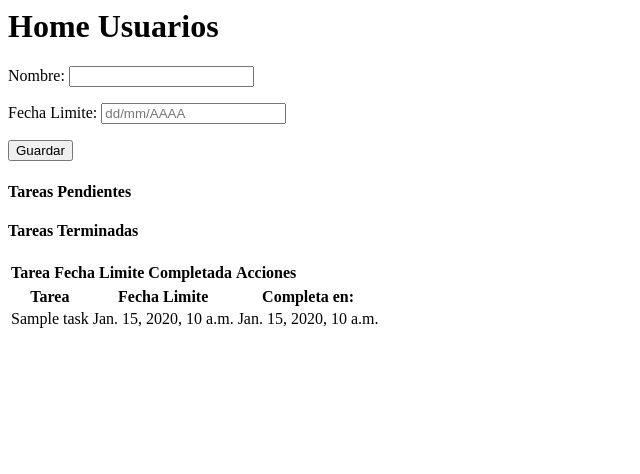
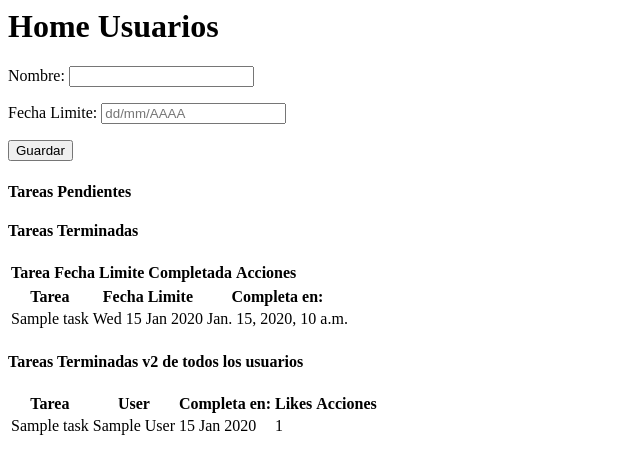
Before and after one commit to stephfz/exam_prep_cd-django, a Django app: template proyecto_final/apps/tasks/templates/home.html in a window 1280 px wide. Shown: the top 474 px of the page, without its empty margins (0-640 px from the left). Run offline with Django 3.2, Linux system fonts and the light colour scheme; tables that the repository leaves empty hold one stand-in row (values such as "Sample post"); the template is opened without the code that fills it: values that come from a table or form of the project are taken from there, most other values are stand-ins (such as "Sample title", 1, 10 or a date in 2020); lists and menus that the app fills with data are empty; parts of the project's set-up code (start-up, migrations or seed data) failed here and were passed over; some libraries are stand-ins or nearby versions.

Commit message:
exam review

```diff
--- a/proyecto_final/apps/tasks/forms/task.py
+++ b/proyecto_final/apps/tasks/forms/task.py
@@ -6,7 +6,7 @@
 class TaskForm(forms.ModelForm):
     class Meta:
         model = Task
-        fields = ['name', 'due_date', 'completed']
+        fields = ['name', 'due_date', 'completed'] #"__all__"
         widgets = {
             'completed' : forms.CheckboxInput()
         }
--- a/proyecto_final/apps/tasks/models.py
+++ b/proyecto_final/apps/tasks/models.py
@@ -23,8 +23,7 @@
         )
 
 def ValidarFecha(cadena):
-    print ("====DueDate: ", cadena)
-    if len(cadena) == 0:
+    if len(str(cadena)) == 0:
         raise ValidationError(
             f"Fecha Invalida"
         )
@@ -56,10 +55,11 @@
 
     @staticmethod
     def user_exists(email):
-        results = User.objects.filter(email = email)
+        results = User.objects.filter(email = email).exists()
         if len(results) == 0:
             return False
         return True
+        #return User.objects.filter(email = email).exists()
 
 
 class TaskManager(models.Manager):
@@ -80,4 +80,5 @@
     created_at = models.DateTimeField(auto_now_add=True)
     updated_at = models.DateTimeField(auto_now=True)
     user = models.ForeignKey(User, related_name="tasks", on_delete=models.CASCADE)
+    likes   = models.ManyToManyField(User, related_name='likes')
     objects = TaskManager()
--- a/proyecto_final/apps/tasks/static/css/style.css
+++ b/proyecto_final/apps/tasks/static/css/style.css
@@ -1,3 +1,8 @@
 .errorlist{
     color: red;
       }
+
+label {
+  width: 100px;
+  display: inline-block;
+  }
--- a/proyecto_final/apps/tasks/templates/home.html
+++ b/proyecto_final/apps/tasks/templates/home.html
@@ -53,7 +53,7 @@
 {% for task in tasks_pending %}
 <tr>
 <td>{{task.name}}</td>
-<td>{{task.due_date}}</td>
+<td>{{task.due_date|date:"D d M Y"}}</td>
 <td>{{task.completed}}</td>
 <td> <a href ="/task_detail/{{task.id}}">  Editar</a> </td>
 </tr>
@@ -70,10 +70,39 @@
     {% for task in tasks_completed %}
     <tr>
         <td>{{task.name}}</td>
-        <td>{{task.due_date}}</td>
+        <td>{{task.due_date|date:"D d M Y"}}</td>
         <td>{{task.updated_at}}</td>
     </tr>
     {%endfor%}
 
 
 </table>
+
+
+<h4>Tareas Terminadas v2 de todos los usuarios</h4>
+
+<table>
+    <th>Tarea</th>
+    <th>User</th>
+    <th>Completa en:</th>
+    <th>Likes</th>
+    <th>Acciones</th>
+    {% for task in all_tasks %}
+    <tr>
+        <td>{{task.name}}</td>
+        <td>{{task.user.name}}</td>
+        <td>{{task.due_date|date:"d M Y"}}</td>
+        <td>{{task.likes.count}}</td>
+        {% if task.user.id != request.session.logged_user_id %}
+            {%if task not in user.likes.all%}
+                <td><a href="{% url 'like' task_id=task.id %}"> Like </a></td>
+            {%endif%}
+        {%else%}
+        <td></td>
+        {%endif%}
+    </tr>
+    {%endfor%}
+
+
+
+</table>
--- a/proyecto_final/apps/tasks/urls.py
+++ b/proyecto_final/apps/tasks/urls.py
@@ -9,4 +9,5 @@
     path('home', views.home),
     path('task', views.task),
     path('task_detail/<int:task_id>', views.task_detail),
+    path('like/<int:task_id>', views.like, name='like'),
 ]
```
Also changed, not shown: proyecto_final/apps/tasks/templates/index.html (+9 -2 lines), proyecto_final/apps/tasks/views.py (+20 -4 lines), proyecto_final/apps/tasks/forms/user.py (line endings or trailing spaces), proyecto_final/apps/tasks/migrations/0004_like.py (added), proyecto_final/apps/tasks/migrations/0005_auto_20210531_0011.py (added), proyecto_final/apps/tasks/migrations/0006_auto_20210531_1924.py (added), proyecto_final/apps/tasks/migrations/0007_auto_20210531_1954.py (added).
